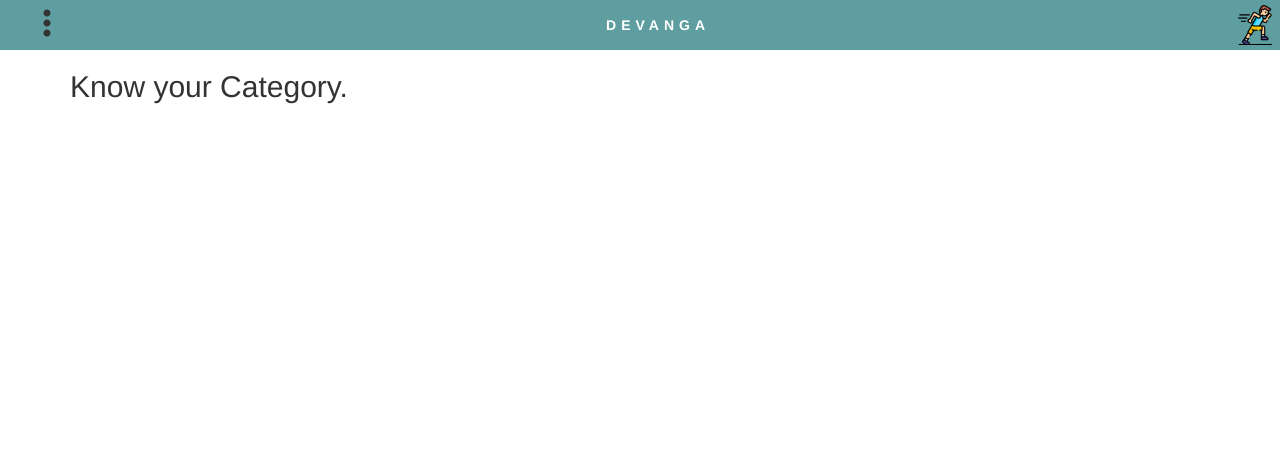
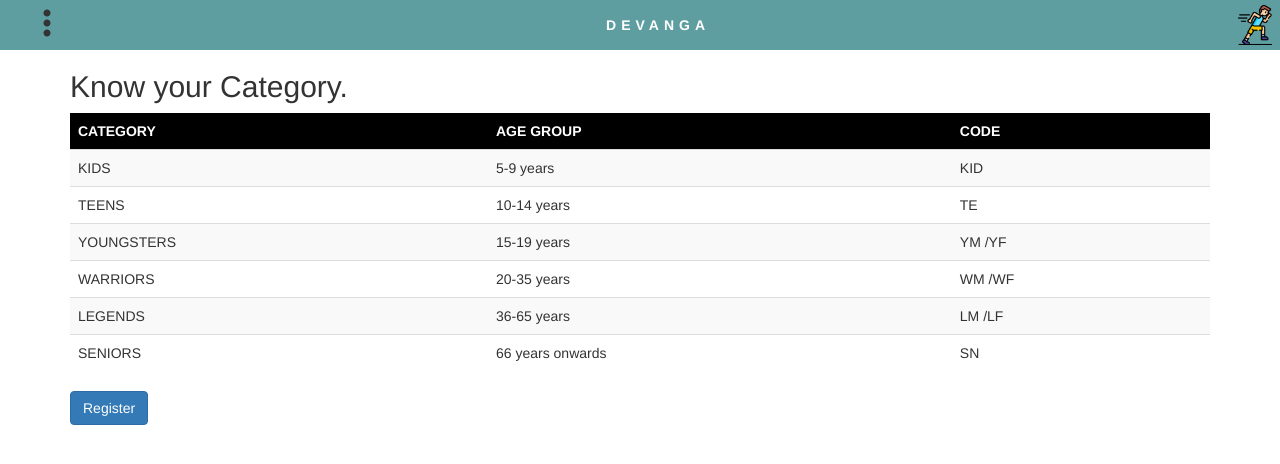
Before and after one commit to sagar-shivappa/SportsClient, an Angular app: page /categories in a window 1280 px wide. Shown: the top 464 px of the page. Built offline with nearby package versions, Linux system fonts and the light colour scheme.

Commit message:
CATEGORY updated

```diff
--- a/package.json
+++ b/package.json
@@ -19,6 +19,7 @@
     "@angular/platform-browser-dynamic": "^16.1.0",
     "@angular/router": "^16.1.0",
     "@fortawesome/fontawesome-free": "^6.4.2",
+    "@google-pay/button-angular": "^3.0.10",
     "rxjs": "~7.8.0",
     "tslib": "^2.3.0",
     "zone.js": "~0.13.0"
--- a/src/app/category/category-home/category-home.component.html
+++ b/src/app/category/category-home/category-home.component.html
@@ -1,3 +1,20 @@
 <div class="container">
   <h2>Know your Category.</h2>
+  <table class="table table-striped">
+    <thead class="thead-dark">
+      <tr>
+        <td>CATEGORY</td>
+        <td>AGE GROUP</td>
+        <td>CODE</td>
+      </tr>
+    </thead>
+    <tbody>
+      <tr *ngFor="let category of categories">
+        <td>{{ category.category }}</td>
+        <td>{{ category.age }}</td>
+        <td>{{ category.code }}</td>
+      </tr>
+    </tbody>
+  </table>
+  <button class="btn btn-primary" routerLink="/register">Register</button>
 </div>
--- a/src/app/category/category-home/category-home.component.ts
+++ b/src/app/category/category-home/category-home.component.ts
@@ -1,10 +1,14 @@
-import { Component } from '@angular/core';
+import { Component, OnInit } from '@angular/core';
+import { categories } from 'src/shared/configurations/categories';
 
 @Component({
   selector: 'app-category-home',
   templateUrl: './category-home.component.html',
-  styleUrls: ['./category-home.component.scss']
+  styleUrls: ['./category-home.component.scss'],
 })
-export class CategoryHomeComponent {
-
+export class CategoryHomeComponent implements OnInit {
+  categories: any;
+  ngOnInit(): void {
+    this.categories = categories;
+  }
 }
--- a/src/app/registeration/register-form/register-form.component.html
+++ b/src/app/registeration/register-form/register-form.component.html
@@ -166,6 +166,14 @@
       </div>
     </ng-container>
     <hr />
+    <google-pay-button
+      environment="TEST"
+      buttonSizeMode="fill"
+      [paymentRequest]="paymentRequest"
+      (loadpaymentdata)="onLoadpaymentData($event)"
+      [paymentAuthorizedCallback]="onPaymentDataAuth"
+      (error)="onError($event)"
+    ></google-pay-button>
     <div class="buttons">
       <button
         class="btn btn-success"
--- a/src/app/registeration/register-form/register-form.component.ts
+++ b/src/app/registeration/register-form/register-form.component.ts
@@ -13,6 +13,8 @@ import {
 })
 export class RegisterFormComponent implements OnInit {
   registrationForm: FormGroup;
+
+  paymentRequest!: google.payments.api.PaymentDataRequest;
 
   constructor(private fb: FormBuilder) {
     this.registrationForm = this.fb.group({
@@ -31,7 +33,39 @@ export class RegisterFormComponent implements OnInit {
     });
   }
 
-  ngOnInit() {}
+  ngOnInit() {
+    this.paymentRequest = {
+      apiVersion: 2,
+      apiVersionMinor: 0,
+      allowedPaymentMethods: [
+        {
+          type: 'CARD',
+          parameters: {
+            allowedAuthMethods: ['PAN_ONLY', 'CRYPTOGRAM_3DS'],
+            allowedCardNetworks: ['MASTERCARD', 'VISA', 'AMEX'],
+          },
+          tokenizationSpecification: {
+            type: 'PAYMENT_GATEWAY',
+            parameters: {
+              gateway: 'example',
+              gatewayMerchantId: 'example',
+            },
+          },
+        },
+      ],
+      merchantInfo: {
+        merchantId: '0123456789',
+        merchantName: 'Demo Merchant',
+      },
+      transactionInfo: {
+        totalPriceStatus: 'FINAL',
+        totalPriceLabel: 'Total',
+        totalPrice: '100',
+        currencyCode: 'INR',
+        countryCode: 'IN',
+      },
+    };
+  }
 
   onSubmit() {
     console.log('submit', this.registrationForm.value);
@@ -42,4 +76,20 @@ export class RegisterFormComponent implements OnInit {
   get getAge() {
     return this.registrationForm.get('age');
   }
+
+  async onLoadpaymentData(event: Event) {
+    const eventDetails = event as CustomEvent<google.payments.api.PaymentData>;
+    console.log('load payment data', eventDetails);
+  }
+  onPaymentDataAuth: google.payments.api.PaymentAuthorizedHandler = (
+    paymentData
+  ) => {
+    console.log('payment authorized', paymentData);
+    return {
+      transactionState: 'SUCCESS',
+    };
+  };
+  onError(event: Event) {
+    console.log('errro', event);
+  }
 }
--- a/src/app/registeration/registeration.module.ts
+++ b/src/app/registeration/registeration.module.ts
@@ -3,6 +3,7 @@ import { CommonModule } from '@angular/common';
 import { FormsModule, ReactiveFormsModule } from '@angular/forms';
 import { RegisterationRoutingModule } from './registeration-routing.module';
 import { RegisterFormComponent } from './register-form/register-form.component';
+import { GooglePayButtonModule } from '@google-pay/button-angular';
 
 @NgModule({
   declarations: [RegisterFormComponent],
@@ -11,6 +12,7 @@ import { RegisterFormComponent } from './register-form/register-form.component';
     RegisterationRoutingModule,
     FormsModule,
     ReactiveFormsModule,
+    GooglePayButtonModule,
   ],
 })
 export class RegisterationModule {}
--- /dev/null
+++ b/src/shared/configurations/categories.ts
@@ -0,0 +1,32 @@
+export const categories = [
+  {
+    category: 'KIDS',
+    age: '5-9 years',
+    code: 'KID',
+  },
+  {
+    category: 'TEENS',
+    age: '10-14 years',
+    code: 'TE',
+  },
+  {
+    category: 'YOUNGSTERS',
+    age: '15-19 years',
+    code: 'YM /YF',
+  },
+  {
+    category: 'WARRIORS',
+    age: '20-35 years',
+    code: 'WM /WF',
+  },
+  {
+    category: 'LEGENDS',
+    age: '36-65 years',
+    code: 'LM /LF',
+  },
+  {
+    category: 'SENIORS',
+    age: '66 years onwards',
+    code: 'SN',
+  },
+];
--- a/src/shared/configurations/menu-items.ts
+++ b/src/shared/configurations/menu-items.ts
@@ -1,6 +1,6 @@
 export const menu = [
   {
-    activity: 'Registeration',
+    activity: 'Register',
     link: '/register',
     logo: '../../assets/registration_logo.png',
   },
--- a/src/styles.scss
+++ b/src/styles.scss
@@ -21,3 +21,8 @@ h1 h2 h3 h4 h5 {
   padding: 1%;
   /* text-align: center; */
 }
+.thead-dark {
+  background-color: black;
+  color: white;
+  font-weight: 600;
+}
```
Also changed, not shown: 1 other file (tests, documents, lock files or other folders).
